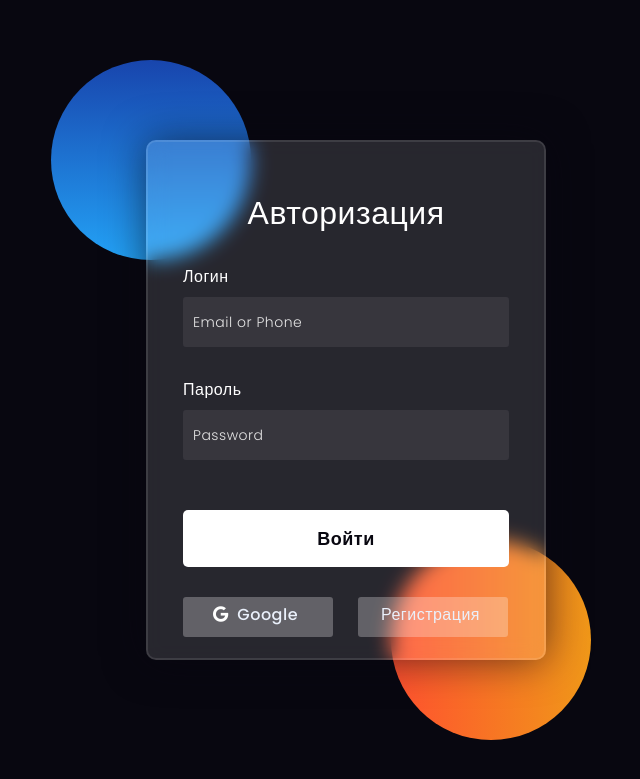
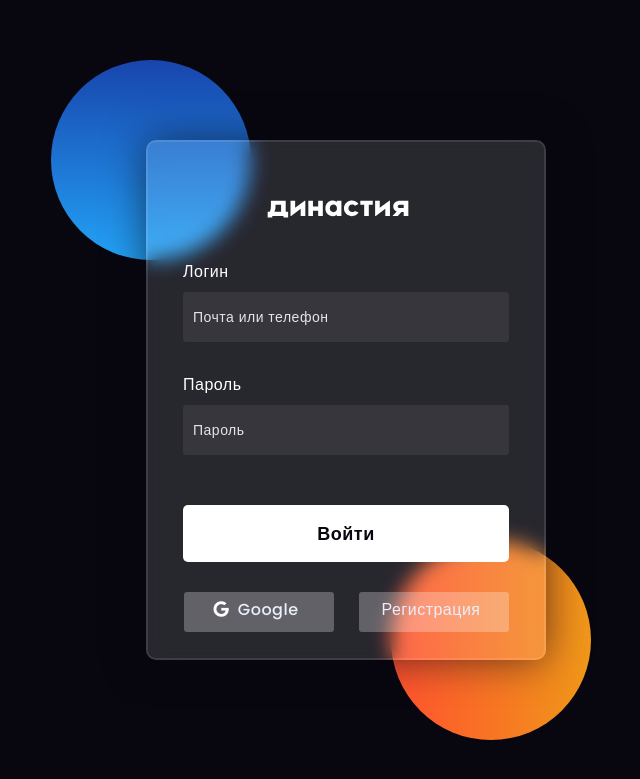
Before and after one commit to metnerium/school_project, a Django app: page /login/ in a window 1280 px wide. Shown: the top 779 px of the page, without its empty margins (294-934 px from the left). Run offline with Django 3.2, Linux system fonts and the light colour scheme.

Commit message:
bg and logo

```diff
--- a/school_app/templates/school_app/index.html
+++ b/school_app/templates/school_app/index.html
@@ -83,7 +83,7 @@
 </head>
 <body>
     <header class="header">
-        <a href=""><img src="img\logopur.svg" alt=""></a>
+        <a href=""><img src="https://raw.githubusercontent.com/metnerium/school_project/370bc68faa57bf98591ca487c741cffbcb946e68/school_app/templates/school_app/img/logopur.svg" alt="" width="150px"></a>
         <a href="#">ЕГЭ</a>
         <a href="#">Курсы</a>
         <a href="#">Преподователи</a>
--- a/school_app/templates/school_app/login.html
+++ b/school_app/templates/school_app/login.html
@@ -62,7 +62,7 @@ form{
     backdrop-filter: blur(10px);
     border: 2px solid rgba(255,255,255,0.1);
     box-shadow: 0 0 40px rgba(8,7,16,0.6);
-    padding: 50px 35px;
+    padding: 40px 35px;
 }
 form *{
     font-family: 'Poppins',sans-serif;
@@ -112,7 +112,9 @@ button{
 .social{
   margin-top: 30px;
   display: flex;
-    cursor: pointer;
+  justify-content: center;
+  align-items: center;
+  cursor: pointer;
 }
 .social div{
   background: red;
@@ -132,7 +134,9 @@ button{
 .social i{
   margin-right: 4px;
 }
-
+a{
+    margin-left: 80px;
+}
     </style>
 </head>
 <body>
@@ -141,13 +145,13 @@ button{
         <div class="shape"></div>
     </div>
     <form>
-        <h3>Авторизация</h3>
+        <a href="/"><img src="https://raw.githubusercontent.com/metnerium/school_project/370bc68faa57bf98591ca487c741cffbcb946e68/school_app/templates/school_app/img/logowhit.svg" alt="" width="150px"></a>
 
         <label for="username">Логин</label>
-        <input type="text" placeholder="Email or Phone" id="username">
+        <input type="text" placeholder="Почта или телефон" id="username">
 
         <label for="password">Пароль</label>
-        <input type="password" placeholder="Password" id="password">
+        <input type="password" placeholder="Пароль" id="password">
 
         <button>Войти</button>
         <div class="social">
```
Also changed, not shown: school_app/templates/school_app/img/bg.svg (added).
